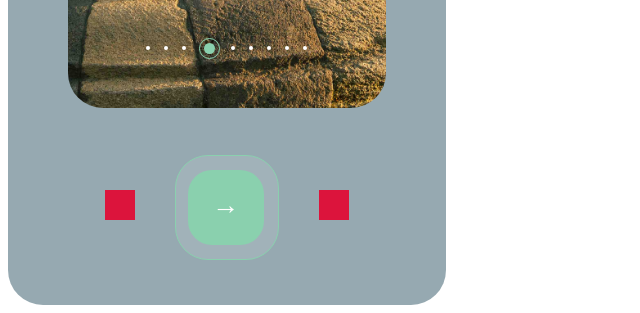
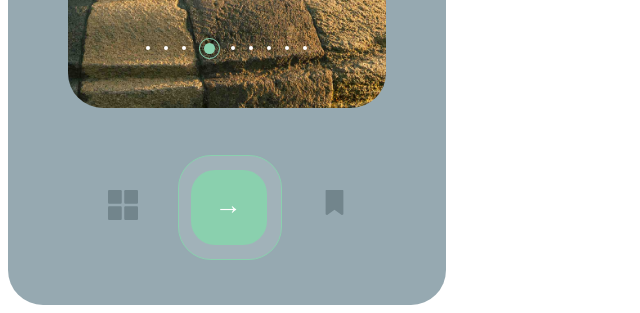
Before and after one commit to dsiaudvytis/fictional-telegram, a Gatsby site: page /001 in a window 1280 px wide. Shown: the part 649-962 px from the top of the page, without its empty margins (0-640 px from the left). Built offline with nearby package versions, Linux system fonts and the light colour scheme; Gatsby itself is replaced by a stand-in of ours.

Commit message:
feat: add svg icons

```diff
--- a/src/pages/001.js
+++ b/src/pages/001.js
@@ -3,13 +3,29 @@ import styles from './001.module.css';
 
 // Perfect Pixel: -1059, -129, 1.0
 
-const Dot = ({ selected = false }) => selected ? (
-  <div className={styles.greenBorder} >
-    <div className={styles.greenDot} />
-  </div>
-) : (
-  <div className={styles.dot} />
+const GridSvg = () => (
+  <svg enable-background="new 0 0 24 24" viewBox="0 0 24 24" xmlns="http://www.w3.org/2000/svg">
+    <path d="m1 11h9c.552 0 1-.448 1-1v-9c0-.552-.448-1-1-1h-9c-.552 0-1 .448-1 1v9c0 .552.448 1 1 1z"/>
+    <path d="m23 0h-9c-.552 0-1 .448-1 1v9c0 .552.448 1 1 1h9c.552 0 1-.448 1-1v-9c0-.552-.448-1-1-1z"/>
+    <path d="m1 24h9c.552 0 1-.448 1-1v-9c0-.552-.448-1-1-1h-9c-.552 0-1 .448-1 1v9c0 .552.448 1 1 1z"/>
+    <path d="m23 13h-9c-.552 0-1 .448-1 1v9c0 .552.448 1 1 1h9c.552 0 1-.448 1-1v-9c0-.552-.448-1-1-1z"/>
+  </svg>
 );
+
+const BookmarkSvg = () => (
+  <svg viewBox="-58 0 404 404.54135" xmlns="http://www.w3.org/2000/svg">
+    <path d="m277.527344 0h-267.257813c-5.523437 0-10 4.476562-10 10v374.527344c-.011719 7.503906 4.183594 14.378906 10.855469 17.804687 6.675781 3.429688 14.707031 2.832031 20.796875-1.550781l111.976563-80.265625 111.976562 80.269531c6.097656 4.367188 14.121094 4.960938 20.792969 1.535156 6.667969-3.425781 10.863281-10.292968 10.863281-17.792968v-374.527344c0-5.523438-4.480469-10-10.003906-10zm0 0" />
+  </svg>
+);
+
+const Dot = ({ selected = false }) =>
+  selected ? (
+    <div className={styles.greenBorder}>
+      <div className={styles.greenDot} />
+    </div>
+  ) : (
+    <div className={styles.dot} />
+  );
 
 export default () => (
   <div className={styles.container}>
@@ -19,28 +35,31 @@ export default () => (
     </div>
     <div className={styles.mid}>
       <div className={styles.card}>
-        <div className={styles.rating}>★ 4.9
+        <div className={styles.rating}>
+          ★ 4.9
           <div className={styles.outOf}>/5</div>
         </div>
-        <div className={styles.discover}>
-          Discover
-        </div>
-        <div className={styles.title}>
-          Arches National Park
-        </div>
+        <div className={styles.discover}>Discover</div>
+        <div className={styles.title}>Arches National Park</div>
         <div className={styles.dots}>
-          {Array.from({ length: 9 }, (_, n) => (<Dot selected={n === 3} />))}
+          {Array.from({ length: 9 }, (_, n) => (
+            <Dot selected={n === 3} />
+          ))}
         </div>
       </div>
     </div>
     <div className={styles.footer}>
-      <div className={styles.gridButton} />
+      <div className={styles.gridButton}>
+        <GridSvg />
+      </div>
       <div className={styles.goContainer}>
         <div className={styles.goButton}>
           <div className={styles.arrowContainer}>→</div>
         </div>
       </div>
-      <div className={styles.bookmarkButton} />
+      <div className={styles.bookmarkButton}>
+        <BookmarkSvg />
+      </div>
     </div>
   </div>
 );
--- a/src/pages/001.module.css
+++ b/src/pages/001.module.css
@@ -132,8 +132,11 @@ body {
 .gridButton {
   width: 30px;
   height: 30px;
-  background-color: crimson;
   margin: 40px 20px 0;
+}
+
+.gridButton svg {
+  fill: #72858c;
 }
 
 .goContainer {
@@ -158,8 +161,10 @@ body {
 }
 
 .bookmarkButton {
-  width: 30px;
-  height: 30px;
-  background-color: crimson;
   margin: 40px 20px 0;
 }
+.bookmarkButton svg {
+  height: 25px;
+  width: 25px;
+  fill: #72858c;
+}
```
